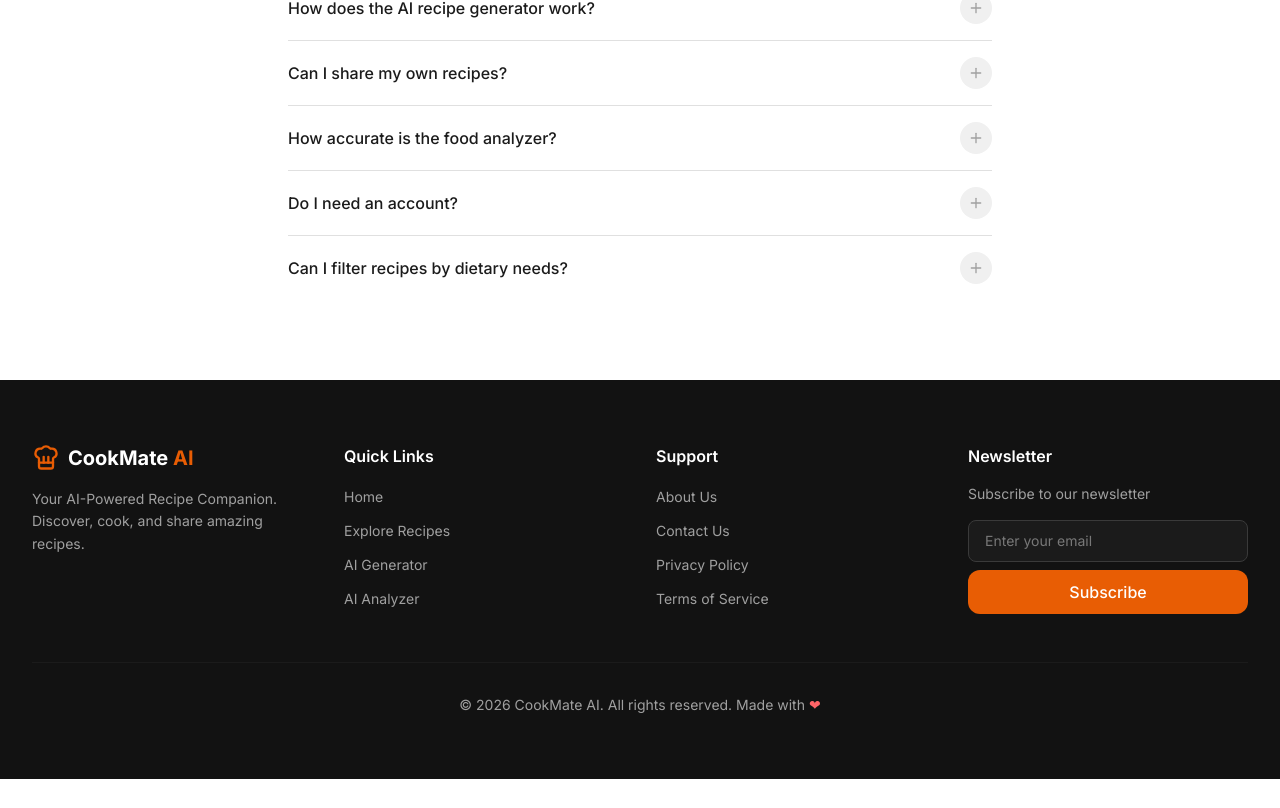
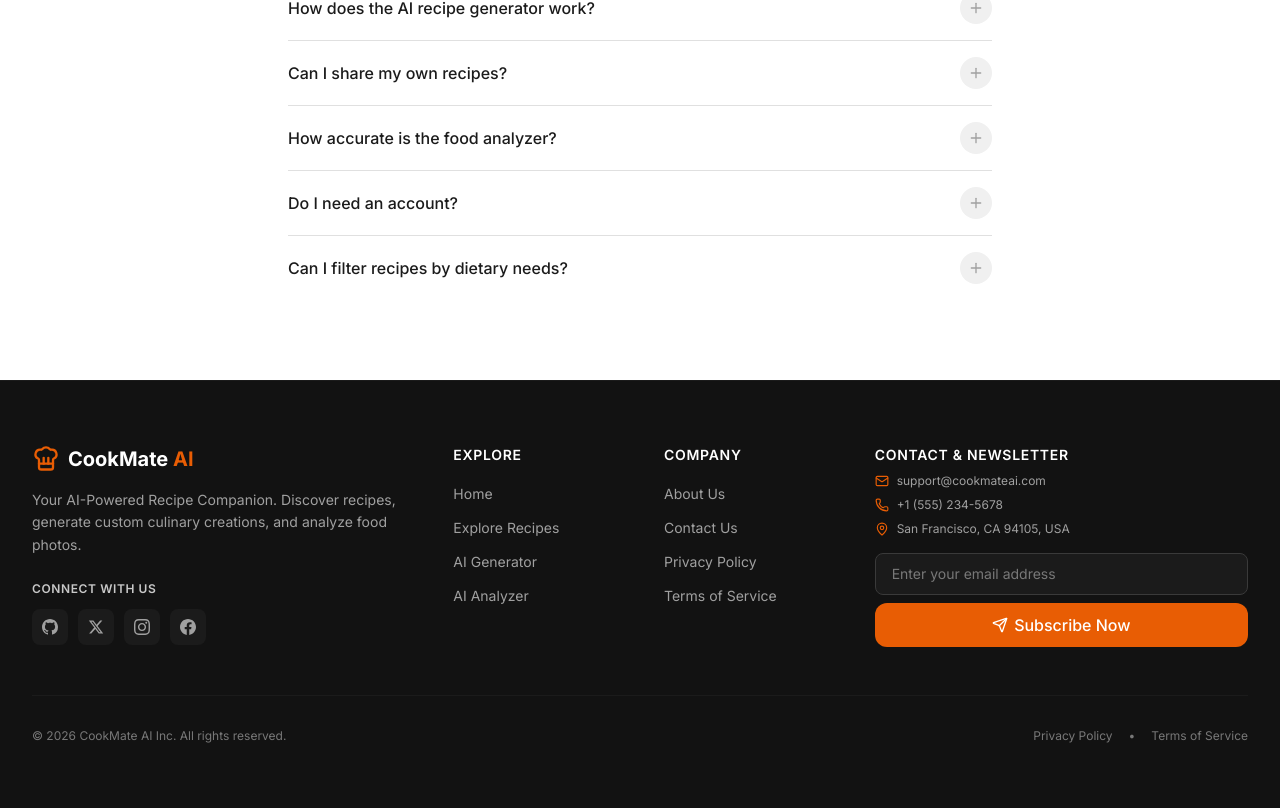
Before and after one commit to abrar12678/cookmate-client, a Next.js app: page / in a window 1280 px wide. Shown: the part 3959-4767 px from the top of the page. Before the commit the page ends 4738 px from the top, so only its background shows below. Built offline with nearby package versions, Linux system fonts and the light colour scheme; no server answers.

Commit message:
feat: complete professional Footer with direct contact details, SVGs for GitHub Twitter Instagram Facebook, and working routes

```diff
--- a/src/components/layout/Footer.tsx
+++ b/src/components/layout/Footer.tsx
@@ -2,11 +2,12 @@
 
 import { useState } from "react";
 import Link from "next/link";
-import { ChefHat } from "lucide-react";
+import { ChefHat, Mail, MapPin, Phone, Send } from "lucide-react";
 import { toast } from "react-toastify";
 import Button from "@/components/ui/Button";
 import api from "@/lib/axios";
 import { useMutation } from "@tanstack/react-query";
+import { getErrorMessage } from "@/lib/utils";
 
 const quickLinks = [
   { label: "Home", href: "/" },
@@ -30,52 +31,104 @@ export default function Footer() {
       await api.post("/newsletter/subscribe", { email });
     },
     onSuccess: () => {
-      toast.success("Subscribed successfully!");
+      toast.success("Subscribed to newsletter successfully!");
       setEmail("");
     },
     onError: (error: unknown) => {
-      const msg =
-        (error as { response?: { data?: { message?: string } } })?.response?.data
-          ?.message || "Failed to subscribe";
-      toast.error(msg);
+      toast.error(getErrorMessage(error, "Failed to subscribe to newsletter"));
     },
   });
 
-  const handleSubscribe = () => {
+  const handleSubscribe = (e: React.FormEvent) => {
+    e.preventDefault();
     if (!email.trim() || !email.includes("@")) {
-      toast.warning("Please enter a valid email");
+      toast.warning("Please enter a valid email address");
       return;
     }
     subscribeMutation.mutate();
   };
 
   return (
-    <footer className="bg-neutral-900 text-white dark:bg-black dark:text-white">
+    <footer className="bg-neutral-900 text-white dark:bg-black dark:text-white border-t border-neutral-800">
       <div className="max-w-7xl mx-auto px-4 sm:px-6 lg:px-8 py-16">
-        <div className="grid grid-cols-1 md:grid-cols-2 lg:grid-cols-4 gap-8">
-          {/* Brand */}
-          <div>
-            <Link href="/" className="flex items-center gap-2 mb-4">
+        <div className="grid grid-cols-1 md:grid-cols-2 lg:grid-cols-12 gap-8 lg:gap-12">
+          {/* Column 1: Brand & Social Links */}
+          <div className="lg:col-span-4 space-y-4">
+            <Link href="/" className="flex items-center gap-2">
               <ChefHat className="h-7 w-7 text-primary-500" />
               <span className="text-xl font-bold">
                 CookMate <span className="text-primary-500">AI</span>
               </span>
             </Link>
-            <p className="text-neutral-400 text-sm leading-relaxed">
-              Your AI-Powered Recipe Companion. Discover, cook, and share
-              amazing recipes.
+            <p className="text-neutral-400 text-sm leading-relaxed max-w-sm">
+              Your AI-Powered Recipe Companion. Discover recipes, generate custom culinary creations, and analyze food photos.
             </p>
+
+            {/* Social Links with inline SVGs */}
+            <div className="pt-2">
+              <p className="text-xs font-semibold text-neutral-300 uppercase tracking-wider mb-3">
+                Connect With Us
+              </p>
+              <div className="flex items-center gap-2.5">
+                <a
+                  href="https://github.com"
+                  target="_blank"
+                  rel="noopener noreferrer"
+                  className="w-9 h-9 rounded-lg bg-neutral-800 hover:bg-primary-500 text-neutral-400 hover:text-white flex items-center justify-center transition-all duration-200 cursor-pointer"
+                  aria-label="GitHub"
+                >
+                  <svg className="w-4 h-4 fill-current" viewBox="0 0 24 24">
+                    <path d="M12 0C5.37 0 0 5.37 0 12c0 5.31 3.435 9.795 8.205 11.385.6.105.825-.255.825-.57 0-.285-.015-1.23-.015-2.235-3.015.555-3.795-.735-4.035-1.41-.135-.345-.72-1.41-1.23-1.695-.42-.225-1.02-.78-.015-.795.945-.015 1.62.87 1.845 1.23 1.08 1.815 2.805 1.305 3.495.99.105-.78.42-1.305.765-1.605-2.67-.3-5.46-1.335-5.46-5.925 0-1.305.465-2.385 1.23-3.225-.12-.3-.54-1.53.12-3.18 0 0 1.005-.315 3.3 1.23.96-.27 1.98-.405 3-.405s2.04.135 3 .405c2.295-1.56 3.3-1.23 3.3-1.23.66 1.65.24 2.88.12 3.18.765.84 1.23 1.905 1.23 3.225 0 4.605-2.805 5.625-5.475 5.925.435.375.81 1.095.81 2.22 0 1.605-.015 2.895-.015 3.3 0 .315.225.69.825.57A12.02 12.02 0 0024 12c0-6.63-5.37-12-12-12z" />
+                  </svg>
+                </a>
+                <a
+                  href="https://twitter.com"
+                  target="_blank"
+                  rel="noopener noreferrer"
+                  className="w-9 h-9 rounded-lg bg-neutral-800 hover:bg-primary-500 text-neutral-400 hover:text-white flex items-center justify-center transition-all duration-200 cursor-pointer"
+                  aria-label="Twitter / X"
+                >
+                  <svg className="w-4 h-4 fill-current" viewBox="0 0 24 24">
+                    <path d="M18.244 2.25h3.308l-7.227 8.26 8.502 11.24H16.17l-5.214-6.817L4.99 21.75H1.68l7.73-8.835L1.254 2.25H8.08l4.713 6.231zm-1.161 17.52h1.833L7.084 4.126H5.117z" />
+                  </svg>
+                </a>
+                <a
+                  href="https://instagram.com"
+                  target="_blank"
+                  rel="noopener noreferrer"
+                  className="w-9 h-9 rounded-lg bg-neutral-800 hover:bg-primary-500 text-neutral-400 hover:text-white flex items-center justify-center transition-all duration-200 cursor-pointer"
+                  aria-label="Instagram"
+                >
+                  <svg className="w-4 h-4 fill-current" viewBox="0 0 24 24">
+                    <path d="M12 2.163c3.204 0 3.584.012 4.85.07 3.252.148 4.771 1.691 4.919 4.919.058 1.265.069 1.645.069 4.849 0 3.205-.012 3.584-.069 4.849-.149 3.225-1.664 4.771-4.919 4.919-1.266.058-1.644.07-4.85.07-3.204 0-3.584-.012-4.849-.07-3.26-.149-4.771-1.699-4.919-4.92-.058-1.265-.07-1.644-.07-4.849 0-3.204.013-3.583.07-4.849.149-3.227 1.664-4.771 4.919-4.919 1.266-.057 1.645-.069 4.849-.069zm0-2.163c-3.259 0-3.667.014-4.947.072-4.358.2-6.78 2.618-6.98 6.98-.059 1.281-.073 1.689-.073 4.948 0 3.259.014 3.668.072 4.948.2 4.358 2.618 6.78 6.98 6.98 1.281.058 1.689.072 4.948.072 3.259 0 3.668-.014 4.948-.072 4.354-.2 6.782-2.618 6.979-6.98.059-1.28.073-1.689.073-4.948 0-3.259-.014-3.667-.072-4.947-.196-4.354-2.617-6.78-6.979-6.98-1.281-.059-1.69-.073-4.949-.073zm0 5.838c-3.403 0-6.162 2.759-6.162 6.162s2.759 6.163 6.162 6.163 6.162-2.759 6.162-6.163c0-3.403-2.759-6.162-6.162-6.162zm0 10.162c-2.209 0-4-1.79-4-4 0-2.209 1.791-4 4-4s4 1.791 4 4c0 2.21-1.791 4-4 4zm6.406-11.845c-.796 0-1.441.645-1.441 1.44s.645 1.44 1.441 1.44c.795 0 1.439-.645 1.439-1.44s-.644-1.44-1.439-1.44z" />
+                  </svg>
+                </a>
+                <a
+                  href="https://facebook.com"
+                  target="_blank"
+                  rel="noopener noreferrer"
+                  className="w-9 h-9 rounded-lg bg-neutral-800 hover:bg-primary-500 text-neutral-400 hover:text-white flex items-center justify-center transition-all duration-200 cursor-pointer"
+                  aria-label="Facebook"
+                >
+                  <svg className="w-4 h-4 fill-current" viewBox="0 0 24 24">
+                    <path d="M24 12.073c0-6.627-5.373-12-12-12s-12 5.373-12 12c0 5.99 4.388 10.954 10.125 11.854v-8.385H7.078v-3.47h3.047V9.43c0-3.007 1.792-4.669 4.533-4.669 1.312 0 2.686.235 2.686.235v2.953H15.83c-1.491 0-1.956.925-1.956 1.874v2.25h3.328l-.532 3.47h-2.796v8.385C19.612 23.027 24 18.062 24 12.073z" />
+                  </svg>
+                </a>
+              </div>
+            </div>
           </div>
 
-          {/* Quick Links */}
-          <div>
-            <h4 className="font-semibold text-white mb-4">Quick Links</h4>
+          {/* Column 2: Quick Links */}
+          <div className="lg:col-span-2">
+            <h4 className="font-semibold text-white text-sm uppercase tracking-wider mb-4">
+              Explore
+            </h4>
             <ul className="flex flex-col gap-2.5">
               {quickLinks.map((link) => (
                 <li key={link.href}>
                   <Link
                     href={link.href}
-                    className="text-sm text-neutral-400 hover:text-primary-400 link-premium transition-colors"
+                    className="text-sm text-neutral-400 hover:text-primary-400 transition-colors"
                   >
                     {link.label}
                   </Link>
@@ -84,15 +137,17 @@ export default function Footer() {
             </ul>
           </div>
 
-          {/* Support */}
-          <div>
-            <h4 className="font-semibold text-white mb-4">Support</h4>
+          {/* Column 3: Support & Legal */}
+          <div className="lg:col-span-2">
+            <h4 className="font-semibold text-white text-sm uppercase tracking-wider mb-4">
+              Company
+            </h4>
             <ul className="flex flex-col gap-2.5">
               {supportLinks.map((link) => (
                 <li key={link.href}>
                   <Link
                     href={link.href}
-                    className="text-sm text-neutral-400 hover:text-primary-400 link-premium transition-colors"
+                    className="text-sm text-neutral-400 hover:text-primary-400 transition-colors"
                   >
                     {link.label}
                   </Link>
@@ -101,37 +156,66 @@ export default function Footer() {
             </ul>
           </div>
 
-          {/* Newsletter */}
-          <div>
-            <h4 className="font-semibold text-white mb-4">Newsletter</h4>
-            <p className="text-sm text-neutral-400 mb-4">
-              Subscribe to our newsletter
-            </p>
-            <div className="flex flex-col gap-2">
-              <input
-                type="email"
-                value={email}
-                onChange={(e) => setEmail(e.target.value)}
-                placeholder="Enter your email"
-                className="w-full px-4 py-2.5 rounded-lg bg-neutral-800 dark:bg-neutral-900 border border-neutral-700 text-white text-sm placeholder-neutral-500 outline-none focus:border-primary-500 transition-colors"
-              />
+          {/* Column 4: Contact Info & Newsletter */}
+          <div className="lg:col-span-4 space-y-4">
+            <h4 className="font-semibold text-white text-sm uppercase tracking-wider mb-2">
+              Contact &amp; Newsletter
+            </h4>
+
+            {/* Direct Contact Info */}
+            <div className="space-y-2 text-xs text-neutral-400 mb-4">
+              <div className="flex items-center gap-2">
+                <Mail className="h-3.5 w-3.5 text-primary-500 shrink-0" />
+                <span>support@cookmateai.com</span>
+              </div>
+              <div className="flex items-center gap-2">
+                <Phone className="h-3.5 w-3.5 text-primary-500 shrink-0" />
+                <span>+1 (555) 234-5678</span>
+              </div>
+              <div className="flex items-center gap-2">
+                <MapPin className="h-3.5 w-3.5 text-primary-500 shrink-0" />
+                <span>San Francisco, CA 94105, USA</span>
+              </div>
+            </div>
+
+            {/* Newsletter Subscription Form */}
+            <form onSubmit={handleSubscribe} className="space-y-2">
+              <div className="relative">
+                <input
+                  type="email"
+                  value={email}
+                  onChange={(e) => setEmail(e.target.value)}
+                  placeholder="Enter your email address"
+                  className="w-full px-4 py-2.5 rounded-lg bg-neutral-800 border border-neutral-700 text-white text-sm placeholder-neutral-500 outline-none focus:border-primary-500 transition-colors pr-10"
+                />
+              </div>
               <Button
+                type="submit"
                 size="md"
-                className="w-full"
-                onClick={handleSubscribe}
+                className="w-full cursor-pointer font-medium"
                 isLoading={subscribeMutation.isPending}
               >
-                Subscribe
+                <Send className="h-4 w-4 mr-1.5" />
+                Subscribe Now
               </Button>
-            </div>
+            </form>
           </div>
         </div>
 
-        <div className="border-t border-neutral-800 mt-12 pt-8 text-center">
-          <p className="text-sm text-neutral-400">
-            &copy; {new Date().getFullYear()} CookMate AI. All rights reserved. Made with{" "}
-            <span className="text-red-400">&#10084;</span>
+        {/* Footer Bottom */}
+        <div className="border-t border-neutral-800 mt-12 pt-8 flex flex-col sm:flex-row items-center justify-between gap-4 text-center sm:text-left">
+          <p className="text-xs text-neutral-500">
+            &copy; {new Date().getFullYear()} CookMate AI Inc. All rights reserved.
           </p>
+          <div className="flex items-center gap-4 text-xs text-neutral-500">
+            <Link href="/privacy" className="hover:text-neutral-400">
+              Privacy Policy
+            </Link>
+            <span>&bull;</span>
+            <Link href="/terms" className="hover:text-neutral-400">
+              Terms of Service
+            </Link>
+          </div>
         </div>
       </div>
     </footer>
```
